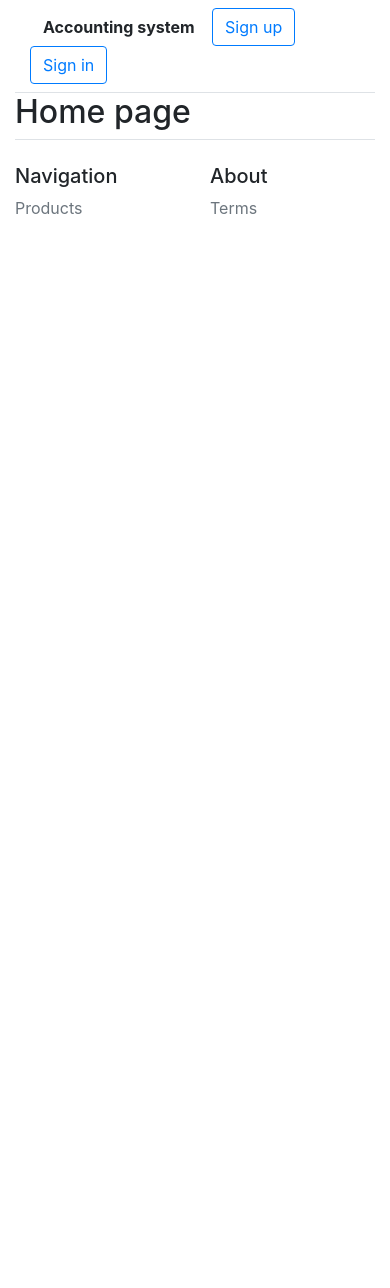
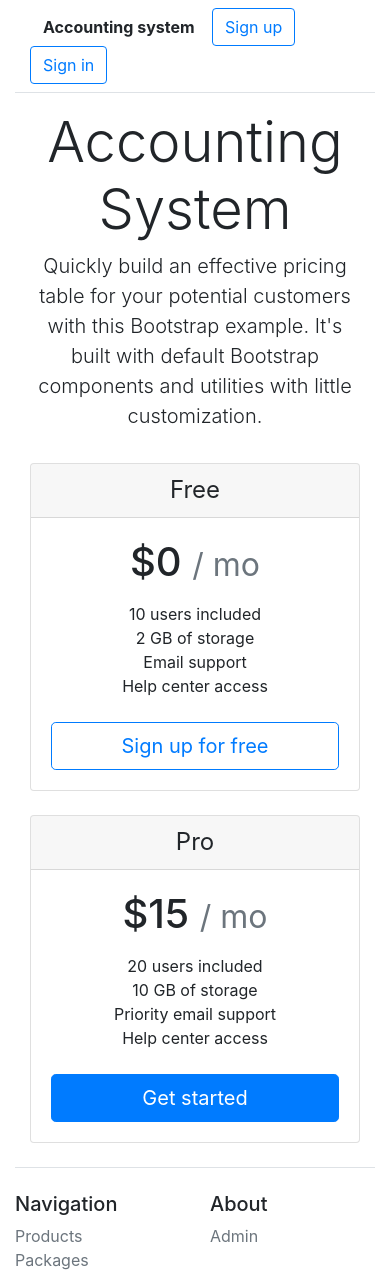
Before and after one commit to nodirshox/accounting-system, a Django app: page / in a window 390 px wide. Before the commit the page ends 214 px from the top, so only its background shows below. Run offline with Django 3.2, Linux system fonts and the light colour scheme; some libraries are stand-ins or nearby versions.

```diff
--- a/controlsystem/settings.py
+++ b/controlsystem/settings.py
@@ -122,3 +122,9 @@ USE_TZ = True
 # https://docs.djangoproject.com/en/3.0/howto/static-files/
 
 STATIC_URL = '/static/'
+STATICFILES_DIRS = [
+    os.path.join(BASE_DIR, 'static')
+]
+
+MEDIA_URL = '/media/'
+MEDIA_ROOT = os.path.join(BASE_DIR, 'media')
--- a/controlsystem/urls.py
+++ b/controlsystem/urls.py
@@ -15,8 +15,10 @@ Including another URLconf
 """
 from django.contrib import admin
 from django.urls import path, include
+from django.conf import settings
+from django.conf.urls.static import static
 
 urlpatterns = [
     path('', include('panel.urls')),
     path('admin/', admin.site.urls)
-]
+] + static(settings.MEDIA_URL, document_root=settings.MEDIA_ROOT)
--- a/panel/admin.py
+++ b/panel/admin.py
@@ -1,6 +1,9 @@
 from django.contrib import admin
-from .models import Product
+from .models import Product, Package, Micropackage, Packagetype
 
 # Register your models here.
 
 admin.site.register(Product)
+admin.site.register(Package)
+admin.site.register(Micropackage)
+admin.site.register(Packagetype)
--- a/panel/templates/home_page.html
+++ b/panel/templates/home_page.html
@@ -8,6 +8,44 @@
   </div>
 {% endfor %}
 
-<h2>Home page</h2>
+<div class="pricing-header px-3 py-3 pt-md-5 pb-md-4 mx-auto text-center">
+  <h1 class="display-4">Accounting System</h1>
+  <p class="lead">Quickly build an effective pricing table for your potential customers with this Bootstrap example. It's built with default Bootstrap components and utilities with little customization.</p>
+</div>
+
+<div class="container">
+  <div class="card-deck mb-3 text-center">
+    <div class="card mb-4 box-shadow">
+      <div class="card-header">
+        <h4 class="my-0 font-weight-normal">Free</h4>
+      </div>
+      <div class="card-body">
+        <h1 class="card-title pricing-card-title">$0 <small class="text-muted">/ mo</small></h1>
+        <ul class="list-unstyled mt-3 mb-4">
+          <li>10 users included</li>
+          <li>2 GB of storage</li>
+          <li>Email support</li>
+          <li>Help center access</li>
+        </ul>
+        <button type="button" class="btn btn-lg btn-block btn-outline-primary">Sign up for free</button>
+      </div>
+    </div>
+    <div class="card mb-4 box-shadow">
+      <div class="card-header">
+        <h4 class="my-0 font-weight-normal">Pro</h4>
+      </div>
+      <div class="card-body">
+        <h1 class="card-title pricing-card-title">$15 <small class="text-muted">/ mo</small></h1>
+        <ul class="list-unstyled mt-3 mb-4">
+          <li>20 users included</li>
+          <li>10 GB of storage</li>
+          <li>Priority email support</li>
+          <li>Help center access</li>
+        </ul>
+        <button type="button" class="btn btn-lg btn-block btn-primary">Get started</button>
+      </div>
+    </div>
+  </div>
+</div>
 
 {% endblock content %}
--- a/panel/templates/includes/base.html
+++ b/panel/templates/includes/base.html
@@ -1,8 +1,11 @@
+{% load static %}
 <!DOCTYPE html>
 <html lang="en">
 <head>
     <meta charset="UTF-8">
     <meta name="viewport" content="width=device-width, initial-scale=1.0">
+    <link rel="stylesheet" href="{% static 'assets/style.css' %}">
+    <link rel="icon" href="{% static 'assets/images/favicon.ico' %}" type="image/gif" sizes="16x16">
     <link rel="stylesheet" href="https://stackpath.bootstrapcdn.com/bootstrap/4.5.0/css/bootstrap.min.css" integrity="sha384-9aIt2nRpC12Uk9gS9baDl411NQApFmC26EwAOH8WgZl5MYYxFfc+NcPb1dKGj7Sk" crossorigin="anonymous">
     <title>Accounting system</title>
 </head>
@@ -26,18 +29,19 @@
 
         {% endblock content %}
 
-        <footer class="pt-4 my-md-5 pt-md-5 border-top">
+        <footer class="pt-4 my-md-1 pt-md-3 border-top">
             <div class="row">
             <div class="col-6 col-md">
                 <h5>Navigation</h5>
                 <ul class="list-unstyled text-small">
-                <li><a class="text-muted" href="#">Products</a></li>
+                    <li><a class="text-muted" href="products">Products</a></li>
+                    <li><a class="text-muted" href="packages">Packages</a></li>
                 </ul>
             </div>
             <div class="col-6 col-md">
                 <h5>About</h5>
                 <ul class="list-unstyled text-small">
-                <li><a class="text-muted" href="#">Terms</a></li>
+                <li><a class="text-muted" href="/admin">Admin</a></li>
                 </ul>
             </div>
             </div>
--- a/panel/urls.py
+++ b/panel/urls.py
@@ -2,12 +2,19 @@ from django.urls import path
 from . import views
 
 urlpatterns = [
+    # Main page
     path('', views.main_page, name='Main page'),
 
     # Profile path
     path('registration', views.registration, name='Registration'),
     path('login', views.login, name='Login'),
     path('logout', views.logout, name='logout'),
-    path('profile', views.profile, name='Profile')
+    path('profile', views.profile, name='Profile'),
 
+    # Products
+    path('products', views.products, name='Products'),
+
+    # Packages
+    path('packages', views.packages, name='Packages'),
+    path('packages/<int:id>', views.package, name='One package')
 ]
--- a/panel/views.py
+++ b/panel/views.py
@@ -1,65 +1,93 @@
 from django.shortcuts import render, redirect
 from django.contrib import messages
 from django.contrib.auth.models import User, auth
-
+from . models import Product, Package, Micropackage, Packagetype
 # Create your views here.
 
+# Main page
 def main_page(request):
     return render(request, 'home_page.html')
 
+# Authentication, Registration, Profile
 def login(request):
-    if request.method == 'POST':
-        username = request.POST['username']
-        password = request.POST['password']
+    if request.user.is_authenticated:
+        return redirect('/profile')
+    else:
+        if request.method == 'POST':
+            username = request.POST['username']
+            password = request.POST['password']
 
-        user = auth.authenticate(username=username, password=password)
-        if user is not None:
-            auth.login(request, user)
-            messages.info(request, 'Successfully signed')
-            return redirect('/profile')
+            user = auth.authenticate(username=username, password=password)
+            if user is not None:
+                auth.login(request, user)
+                messages.info(request, 'Successfully signed')
+                return redirect('/profile')
+            else:
+                messages.info(request, "Username or password incorrect")
+                return redirect('/login')
         else:
-            messages.info(request, "Username or password incorrect")
-            return redirect('/login')
-    else:
-        return render(request, 'login.html')
+            return render(request, 'login.html')
 
 def logout(request):
-    auth.logout(request)
-    messages.info(request, 'Successfully sign out')
-    return redirect('/')
+    if request.user.is_authenticated:
+        auth.logout(request)
+        messages.info(request, 'Successfully sign out')
+        return redirect('/login')
+    else:
+        return redirect('/')
 
 def registration(request):
-    if request.method == 'POST':
-        first_name = request.POST['first_name']
-        last_name = request.POST['last_name']
-        username = request.POST['username']
-        email = request.POST['email']
-        password = request.POST['password']
-        confirm_password = request.POST['confirm_password']
+    if request.user.is_authenticated:
+        return redirect('/profile')
+    else:
+        if request.method == 'POST':
+            first_name = request.POST['first_name']
+            last_name = request.POST['last_name']
+            username = request.POST['username']
+            email = request.POST['email']
+            password = request.POST['password']
+            confirm_password = request.POST['confirm_password']
 
-        verified_profile = True
-        if password != confirm_password:
-            verified_profile = False
-            messages.info(request, 'Password not matching')
-        if User.objects.filter(username=username).exists():
-            verified_profile = False
-            messages.info(request, 'Username taken')
-        if User.objects.filter(email=email).exists():
-            verified_profile = False
-            messages.info(request, 'Email taken')
-        if verified_profile:
-            user = User.objects.create_user(username=username, password=password, email=email, first_name=first_name, last_name=last_name)
-            user.save()
-            messages.info(request, 'Profile createad, please log in...')
-            return redirect('/login')
+            verified_profile = True
+            if password != confirm_password:
+                verified_profile = False
+                messages.info(request, 'Password not matching')
+            if User.objects.filter(username=username).exists():
+                verified_profile = False
+                messages.info(request, 'Username taken')
+            if User.objects.filter(email=email).exists():
+                verified_profile = False
+                messages.info(request, 'Email taken')
+            if verified_profile:
+                user = User.objects.create_user(username=username, password=password, email=email, first_name=first_name, last_name=last_name)
+                user.save()
+                messages.info(request, 'Profile createad, please log in...')
+                return redirect('/login')
+            else:
+                return redirect('/registration')
+
         else:
-            return redirect('/registration')
-
-    else:
-        return render(request, 'registration.html')
+            return render(request, 'registration.html')
 
 def profile(request):
     if request.user.is_authenticated:
         return render(request, 'profile.html')
     else:
         return redirect('/login')
+
+# Products
+
+def products(request):
+    products = Product.objects.all()
+    return render(request, 'products.html', {'products': products})
+
+# Packages
+
+def packages(request):
+    packages = Package.objects.all()
+    return render(request, 'packages.html', {'packages': packages})
+
+def package(request, id):
+    one_package = Package.objects.get(id=id)
+    filtered_micropackages = Micropackage.objects.filter(package=id)
+    return render(request, 'one_package.html', {'package': one_package, 'micropackages': filtered_micropackages})
--- /dev/null
+++ b/static/assets/style.css
@@ -0,0 +1,4 @@
+.product-img {
+    width: auto;
+    height: 100px;
+}
```
Also changed, not shown: panel/models.py (+22 -0 lines), panel/templates/one_package.html (added, +24 -0 lines), panel/templates/packages.html (added, +17 -0 lines), panel/templates/products.html (added, +20 -0 lines), panel/migrations/0002_auto_20200615_2205.py (added), panel/migrations/0003_product_price.py (added), panel/migrations/0004_package.py (added), panel/migrations/0005_micropackage.py (added), panel/migrations/0006_packagetype.py (added), static/assets/images/favicon.ico (added), 1 other file.
